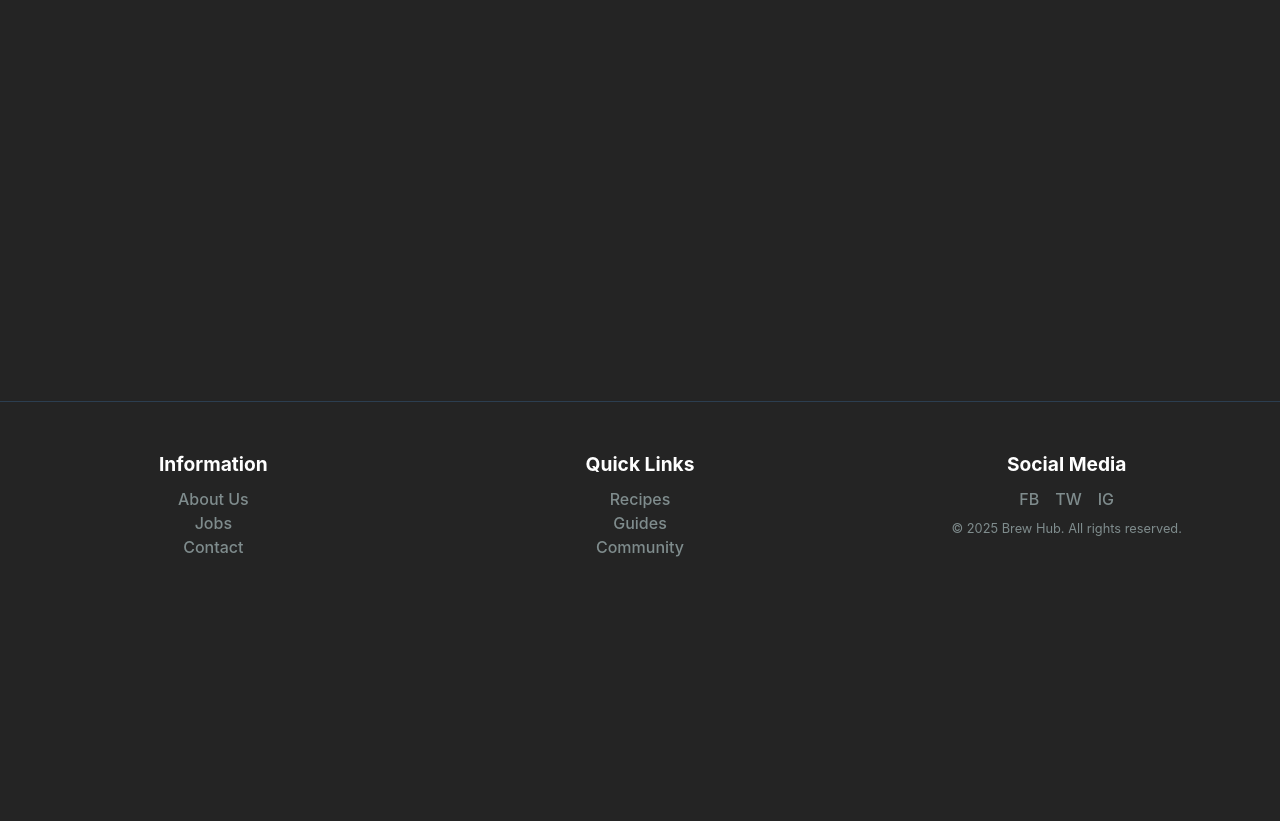
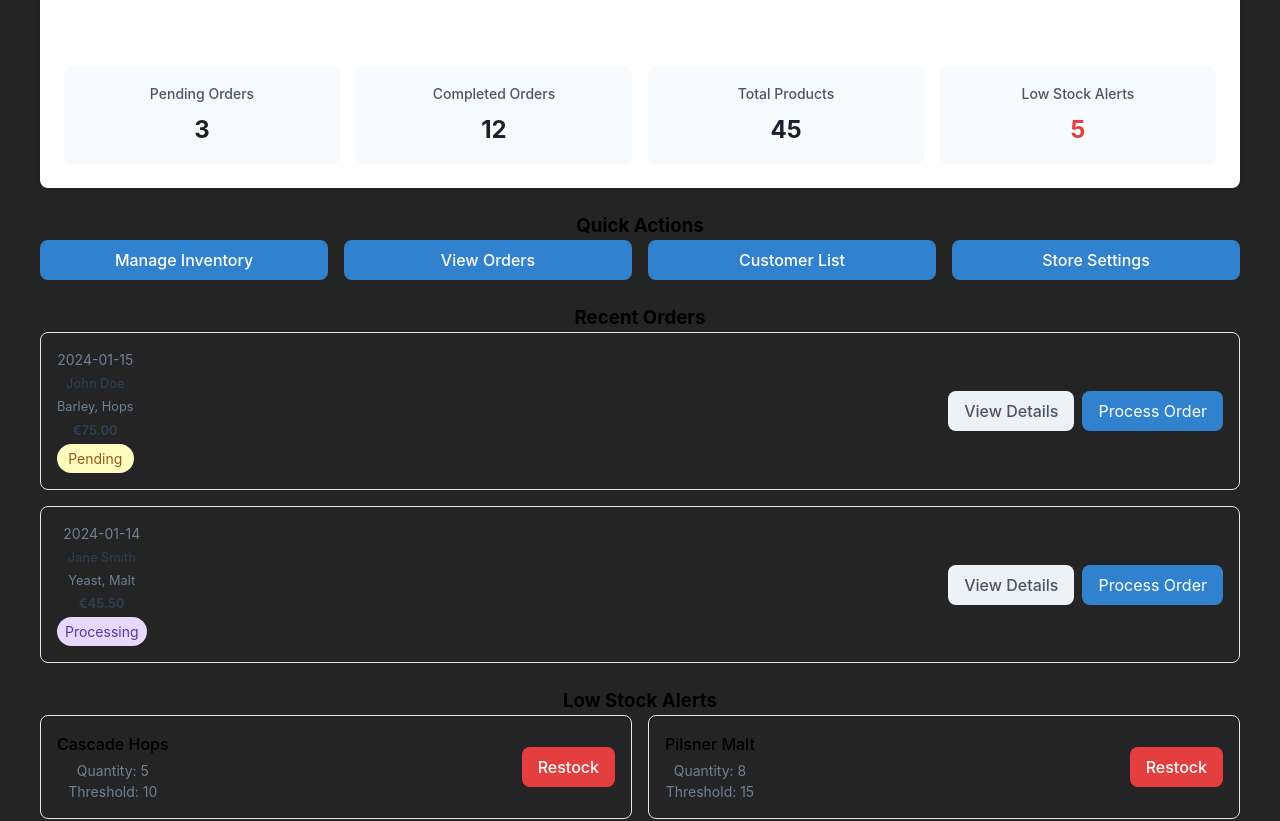
Before and after one commit to PeterKock/brewhub-frontend, a React (Vite) app: page /retailer/dashboard in a window 1280 px wide. Shown: the part 193-1014 px from the top of the page. Before the commit the page ends 800 px from the top, so only its background shows below. Built offline with nearby package versions, Linux system fonts and the light colour scheme; sample sign-in values are in the browser's storage; a web font is replaced by a local one.

Commit message:
Initial dashboard page with styling for retailer

```diff
--- a/src/components/header.jsx
+++ b/src/components/header.jsx
@@ -63,7 +63,8 @@ const Header = ({ isAuthenticated, onLogout }) => {
                     </button>
 
                     <div className={`menu-dropdown ${isMenuOpen ? 'open' : ''}`}>
-                        <Link to="/user/dashboard" className="UserDashboard" onClick={handleMenuItemClick}>Dashboard</Link>
+                        <Link to="/user/dashboard" className="UserDashboard" onClick={handleMenuItemClick}>Dashboard U</Link>
+                        <Link to="/retailer/dashboard" className="RetailerDashboard" onClick={handleMenuItemClick}>Dashboard R</Link>
                         <Link to="/user/community" className="UserCommunity" onClick={handleMenuItemClick}>Community</Link>
                         <Link to="/user/recipes" className="UserRecipes" onClick={handleMenuItemClick}>Recipes</Link>
                         <Link to="/user/guides" className="UserGuides" onClick={handleMenuItemClick}>Guides</Link>
--- a/src/pages/retailer/dashboard.jsx
+++ b/src/pages/retailer/dashboard.jsx
@@ -1,7 +1,141 @@
-export default function RetailerDashboard() {
+import { Link } from 'react-router-dom';
+
+const RetailerDashboard = () => {
+    const retailerData = {
+        name: "Brew Supply Co",
+        pendingOrders: 3,
+        completedOrders: 12,
+        totalProducts: 45,
+        lowStock: 5,
+        recentOrders: [
+            {
+                id: 1,
+                date: "2024-01-15",
+                status: "Pending",
+                customer: "John Doe",
+                items: "Barley, Hops",
+                total: "€75.00"
+            },
+            {
+                id: 2,
+                date: "2024-01-14",
+                status: "Processing",
+                customer: "Jane Smith",
+                items: "Yeast, Malt",
+                total: "€45.50"
+            }
+        ],
+        lowStockItems: [
+            { id: 1, name: "Cascade Hops", quantity: 5, threshold: 10 },
+            { id: 2, name: "Pilsner Malt", quantity: 8, threshold: 15 }
+        ]
+    };
+
     return (
-        <div className="page retailer-dashboard">
-            <h2>Retailer Dashboard</h2>
+        <div className="retailer-dashboard-container">
+            {/* Overview Section */}
+            <section className="retailer-dashboard-section overview">
+                <div className="welcome-header">
+                    <h2>Welcome back, {retailerData.name}</h2>
+                </div>
+
+                <div className="stats-grid">
+                    <div className="stat-card">
+                        <h3>Pending Orders</h3>
+                        <p>{retailerData.pendingOrders}</p>
+                    </div>
+                    <div className="stat-card">
+                        <h3>Completed Orders</h3>
+                        <p>{retailerData.completedOrders}</p>
+                    </div>
+                    <div className="stat-card">
+                        <h3>Total Products</h3>
+                        <p>{retailerData.totalProducts}</p>
+                    </div>
+                    <div className="stat-card">
+                        <h3>Low Stock Alerts</h3>
+                        <p className={retailerData.lowStock > 0 ? 'alert' : ''}>
+                            {retailerData.lowStock}
+                        </p>
+                    </div>
+                </div>
+            </section>
+
+            {/* Quick Actions */}
+            <section className="dashboard-section">
+                <h3>Quick Actions</h3>
+                <div className="quick-actions-grid">
+                    <Link to="/retailer/inventory" className="action-button">
+                        Manage Inventory
+                    </Link>
+                    <Link to="/retailer/orders" className="action-button">
+                        View Orders
+                    </Link>
+                    <Link to="/retailer/customers" className="action-button">
+                        Customer List
+                    </Link>
+                    <Link to="/retailer/profile" className="action-button">
+                        Store Settings
+                    </Link>
+                </div>
+            </section>
+
+            {/* Recent Orders */}
+            <section className="dashboard-section">
+                <h3>Recent Orders</h3>
+                <div className="orders-list">
+                    {retailerData.recentOrders.map(order => (
+                        <div key={order.id} className="order-card">
+                            <div className="order-info">
+                                <div className="order-details">
+                                    <p className="order-date">{order.date}</p>
+                                    <p className="order-customer">{order.customer}</p>
+                                    <p className="order-items">{order.items}</p>
+                                    <p className="order-total">{order.total}</p>
+                                    <span className={`status-badge ${order.status.toLowerCase()}`}>
+                                        {order.status}
+                                    </span>
+                                </div>
+                            </div>
+                            <div className="order-actions">
+                                <Link
+                                    to={`/retailer/orders/${order.id}`}
+                                    className="view-details-button"
+                                >
+                                    View Details
+                                </Link>
+                                <button className="process-button">
+                                    Process Order
+                                </button>
+                            </div>
+                        </div>
+                    ))}
+                </div>
+            </section>
+
+            {/* Low Stock Alerts */}
+            <section className="dashboard-section">
+                <h3>Low Stock Alerts</h3>
+                <div className="low-stock-grid">
+                    {retailerData.lowStockItems.map(item => (
+                        <div key={item.id} className="low-stock-card">
+                            <div className="stock-info">
+                                <h4>{item.name}</h4>
+                                <p>Quantity: {item.quantity}</p>
+                                <p>Threshold: {item.threshold}</p>
+                            </div>
+                            <Link
+                                to={`/retailer/inventory/edit/${item.id}`}
+                                className="restock-button"
+                            >
+                                Restock
+                            </Link>
+                        </div>
+                    ))}
+                </div>
+            </section>
         </div>
     );
-}
+};
+
+export default RetailerDashboard;
--- a/src/pages/user/dashboard.jsx
+++ b/src/pages/user/dashboard.jsx
@@ -25,9 +25,9 @@ const UserDashboard = () => {
     });
 
     return (
-        <main className="dashboard-container">
+        <main className="user-dashboard-container">
             {/* Overview Section */}
-            <section className="dashboard-section">
+            <section className="user-dashboard-section">
                 <div className="welcome-header">
                     <h1>Welcome back, {userData.name}</h1>
                 </div>
--- a/src/styles/styles.css
+++ b/src/styles/styles.css
@@ -31,8 +31,9 @@
         7.3 Guides Page
         7.4 Recipes Page
         7.5 User Dashboard
-        7.6 Home Page
-        7.7 Shared
+        7.6 User Dashboard
+        7.7 Home Page
+        7.8 Shared
     8. Footer
         8.1 Footer Layout
         8.2 Footer Sections
@@ -750,7 +751,7 @@ a:hover {
 
 /* --------------- 7.5 User Dashboard ------------------- */
 /* Dashboard Layout */
-.dashboard-container {
+.user-dashboard-container {
   display: flex;
   flex-direction: column;
   gap: var(--spacing-lg);
@@ -759,7 +760,7 @@ a:hover {
   padding: var(--spacing-lg);
 }
 
-.dashboard-section {
+.user-dashboard-section {
   background-color: var(--secondary-bg-color);
   border-radius: var(--border-radius-value);
   padding: var(--spacing-lg);
@@ -941,7 +942,205 @@ a:hover {
   background-color: var(--accent-hover-color);
 }
 
-/* --------------- 7.6 Home Page ------------------- */
+/* --------------- 7.6 Retailer Dashboard ---------- */
+.retailer-dashboard-container {
+  padding: 24px;
+  max-width: 1920px;
+  margin: 0 auto;
+  display: flex;
+  flex-direction: column;
+  gap: 24px;
+}
+
+.retailer-dashboard-section {
+  background: white;
+  border-radius: 8px;
+  padding: 24px;
+  box-shadow: 0 2px 4px rgba(0, 0, 0, 0.1);
+}
+
+.welcome-header {
+  margin-bottom: 24px;
+}
+
+.welcome-header h2 {
+  font-size: 24px;
+  font-weight: bold;
+  color: #1a202c;
+}
+
+.stats-grid {
+  display: grid;
+  grid-template-columns: repeat(4, 1fr);
+  gap: 16px;
+}
+
+.stat-card {
+  background: #f7fafc;
+  padding: 16px;
+  border-radius: 8px;
+}
+
+.stat-card h3 {
+  color: #4a5568;
+  font-size: 14px;
+  font-weight: 500;
+  margin-bottom: 8px;
+}
+
+.stat-card p {
+  font-size: 24px;
+  font-weight: bold;
+  color: #1a202c;
+}
+
+.stat-card p.alert {
+  color: #e53e3e;
+}
+
+.quick-actions-grid {
+  display: grid;
+  grid-template-columns: repeat(4, 1fr);
+  gap: 16px;
+}
+
+.action-button {
+  display: inline-flex;
+  align-items: center;
+  justify-content: center;
+  padding: 8px 16px;
+  background: #3182ce;
+  color: white;
+  border-radius: 8px;
+  text-decoration: none;
+  transition: background-color 0.3s;
+}
+
+.action-button:hover {
+  background: #2c5282;
+}
+
+.orders-list {
+  display: flex;
+  flex-direction: column;
+  gap: 16px;
+}
+
+.order-card {
+  border: 1px solid #e2e8f0;
+  border-radius: 8px;
+  padding: 16px;
+}
+
+.order-info {
+  display: flex;
+  flex-wrap: wrap;
+  justify-content: space-between;
+  align-items: center;
+  gap: 16px;
+}
+
+.order-details {
+  display: flex;
+  flex-direction: column;
+  gap: 4px;
+}
+
+.order-date {
+  color: #718096;
+  font-size: 14px;
+}
+
+.order-customer {
+  font-weight: 500;
+}
+
+.order-items {
+  color: #718096;
+}
+
+.order-total {
+  font-weight: bold;
+}
+
+.status-badge {
+  display: inline-block;
+  padding: 4px 8px;
+  border-radius: 9999px;
+  font-size: 14px;
+}
+
+.status-badge.pending {
+  background: #fefcbf;
+  color: #975a16;
+}
+
+.status-badge.processing {
+  background: #e9d8fd;
+  color: #553c9a;
+}
+
+.order-actions {
+  display: flex;
+  gap: 8px;
+}
+
+.view-details-button {
+  padding: 8px 16px;
+  background: #edf2f7;
+  color: #4a5568;
+  border-radius: 8px;
+  text-decoration: none;
+}
+
+.process-button {
+  padding: 8px 16px;
+  background: #3182ce;
+  color: white;
+  border: none;
+  border-radius: 8px;
+  cursor: pointer;
+}
+
+.low-stock-grid {
+  display: grid;
+  grid-template-columns: repeat(2, 1fr);
+  gap: 16px;
+}
+
+.low-stock-card {
+  border: 1px solid #e2e8f0;
+  border-radius: 8px;
+  padding: 16px;
+  display: flex;
+  justify-content: space-between;
+  align-items: center;
+}
+
+.stock-info h4 {
+  font-weight: 500;
+  margin-bottom: 4px;
+}
+
+.stock-info p {
+  color: #718096;
+  font-size: 14px;
+}
+
+.restock-button {
+  padding: 8px 16px;
+  background: #e53e3e;
+  color: white;
+  text-decoration: none;
+  border-radius: 8px;
+  transition: background-color 0.3s;
+}
+
+.restock-button:hover {
+  background: #c53030;
+}
+
+/* --------------- 7.7 Home Page ------------------- */
 .feature-section {
   background-color: var(--secondary-bg-color);
   padding: var(--spacing-xl);
@@ -1048,7 +1247,7 @@ a:hover {
   line-height: 1.6;
 }
 
-/* --------------- 7.7 Shared ------------------- */
+/* --------------- 7.8 Shared ------------------- */
 .card-grid {
   display: grid;
   grid-template-columns: repeat(3, 1fr);
```
Also changed, not shown: src/styles/responsive.css (+22 -1 lines).
